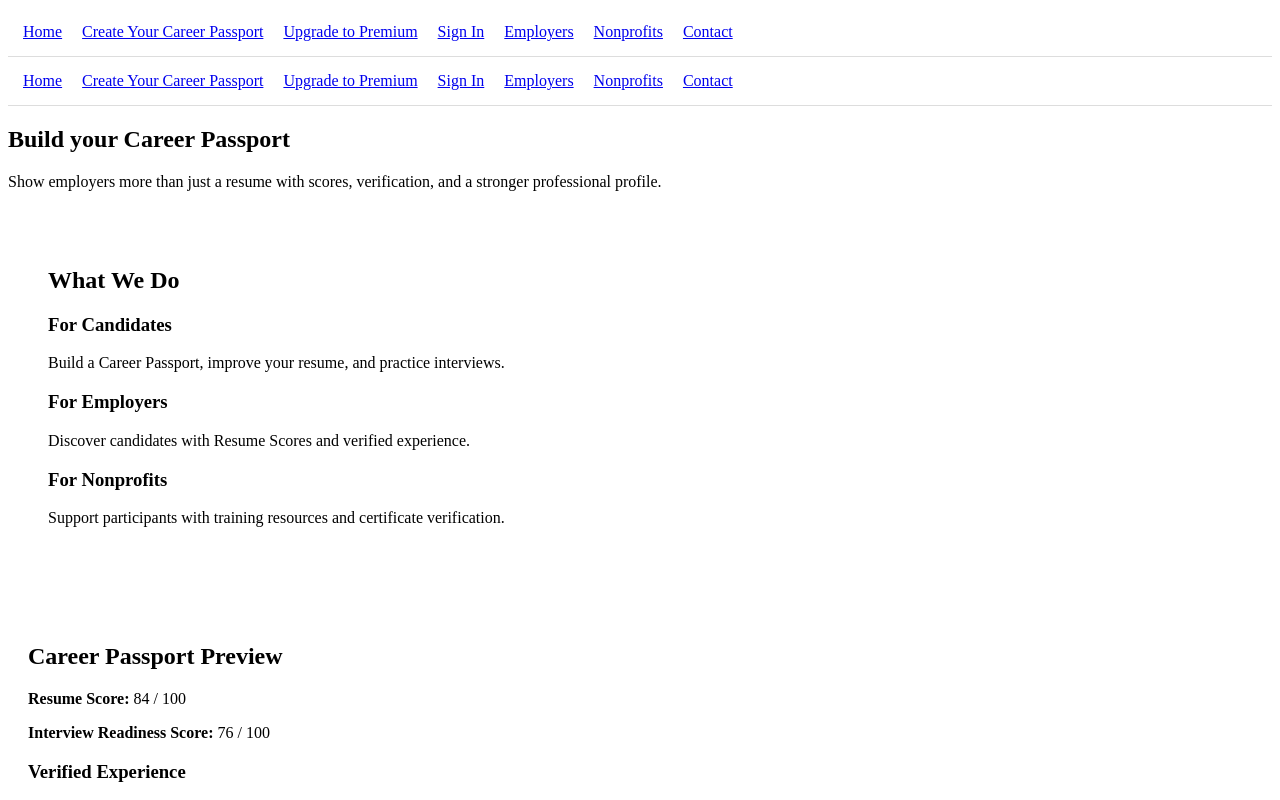
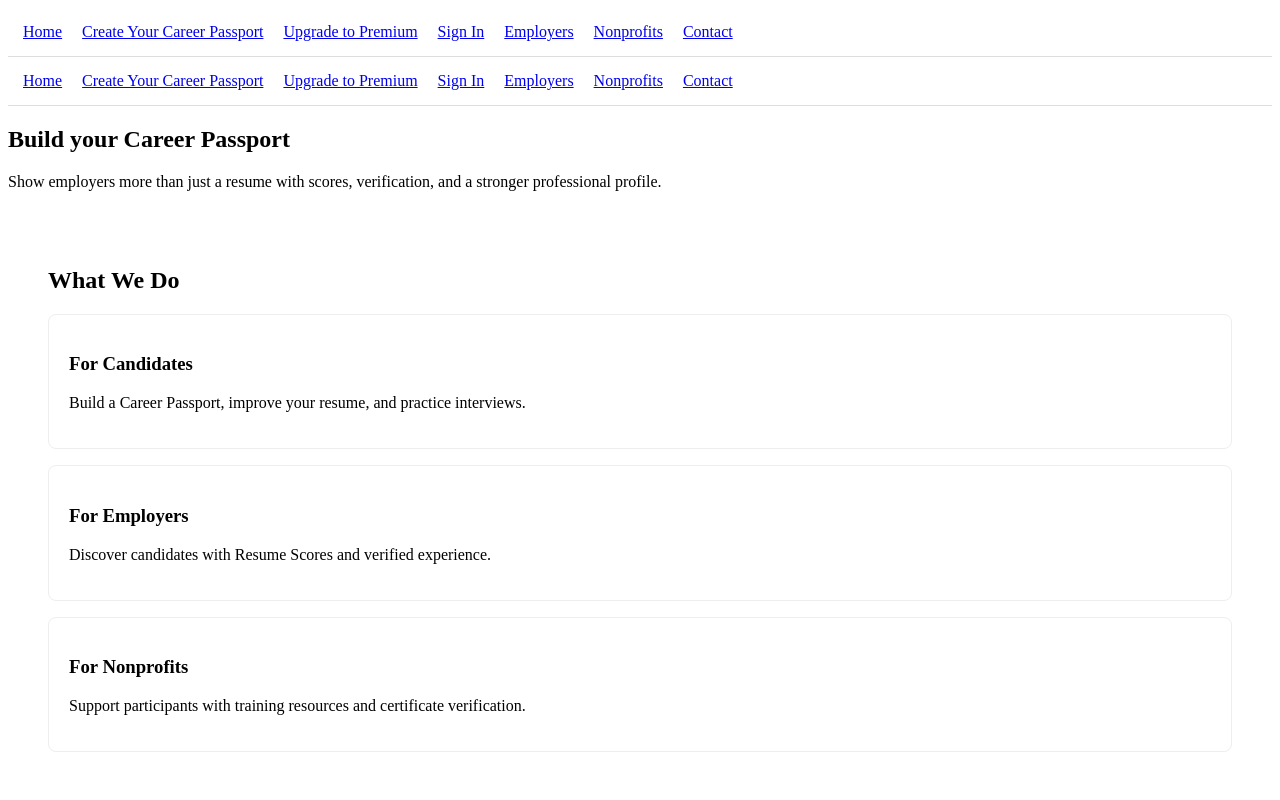
Before and after one commit to UrMizery/hireminds-platform, a Next.js app: page / in a window 1280 px wide. Shown: the top 800 px of the page. Built offline with nearby package versions, Linux system fonts and the light colour scheme.

Commit message:
Update FeatureCard.tsx

```diff
--- a/app/components/FeatureCard.tsx
+++ b/app/components/FeatureCard.tsx
@@ -3,12 +3,16 @@ type FeatureCardProps = {
   description: string;
 };
 
-export default function FeatureCard({
-  title,
-  description,
-}: FeatureCardProps) {
+export default function FeatureCard({ title, description }: FeatureCardProps) {
   return (
-    <div>
+    <div
+      style={{
+        border: "1px solid #eee",
+        padding: "20px",
+        borderRadius: "8px",
+        marginBottom: "16px",
+      }}
+    >
       <h3>{title}</h3>
       <p>{description}</p>
     </div>
```
